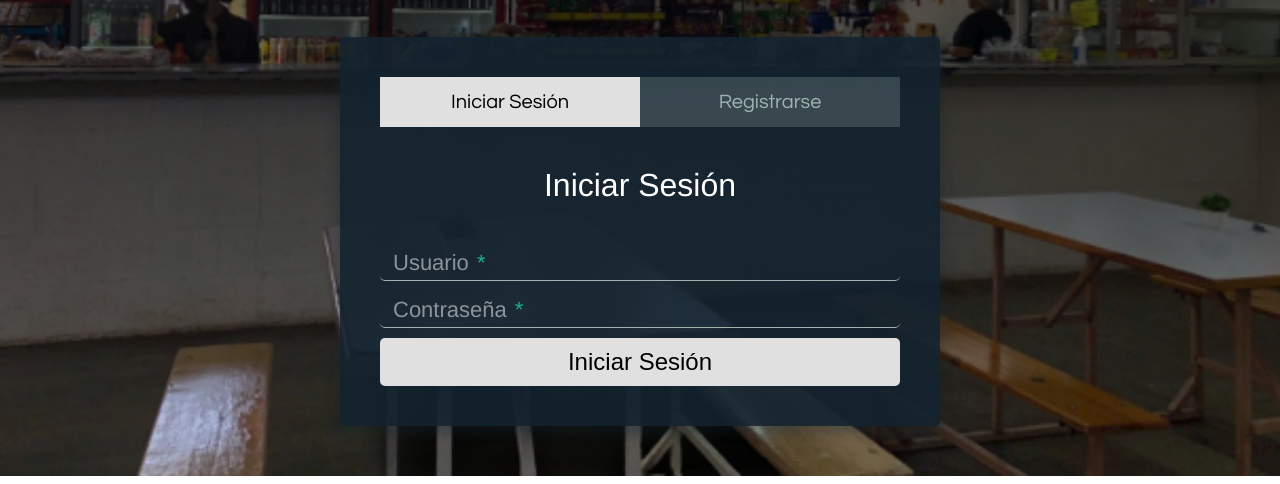
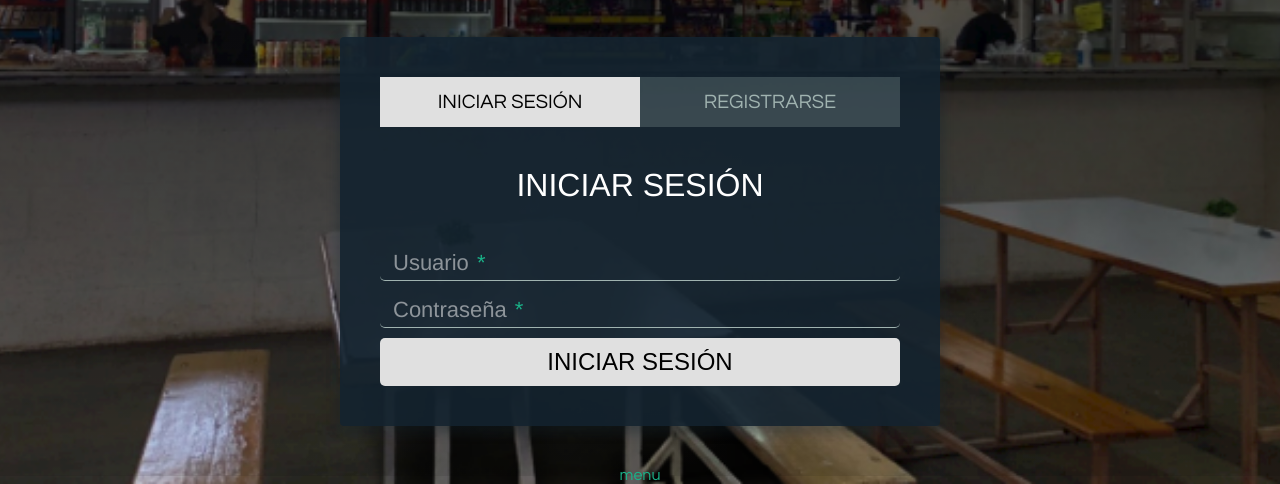
Before and after one commit to KatherineDianeyLopezRuiz/caf, a plain HTML site: page index.html in a window 1280 px wide. Shown: the part 324-808 px from the top of the page. Drawn offline with nearby package versions, Linux system fonts and the light colour scheme.

Commit message:
Add files via upload

```diff
--- a/index.html
+++ b/index.html
@@ -24,15 +24,15 @@
     <div class="contenedor-formularios">
         <!-- Links de los formularios -->
         <ul class="contenedor-tabs">
-            <li class="tab tab-segunda active"><a href="#iniciar-sesion">Iniciar Sesión</a></li>
-            <li class="tab tab-primera"><a href="#registrarse">Registrarse</a></li>
+            <li class="tab tab-segunda active"><a href="#iniciar-sesion">INICIAR SESI&Oacute;N</a></li>
+            <li class="tab tab-primera"><a href="#registrarse">REGISTRARSE</a></li>
         </ul>
 
         <!-- Contenido de los Formularios -->
         <div class="contenido-tab">
             <!-- Iniciar Sesion -->
             <div id="iniciar-sesion">
-                <h1>Iniciar Sesión</h1>
+                <h1>INICIAR SESI&Oacute;N</h1>
                 <form action="#" method="post">
                     <div class="contenedor-input">
                         <label>
@@ -47,13 +47,13 @@
                         </label>
                         <input type="password" required>
                     </div>
-                    <input type="submit" class="button button-block" value="Iniciar Sesión">
+                    <input type="submit" class="button button-block" value="INICIAR SESI&Oacute;N">
                 </form>
             </div>
 
             <!-- Registrarse -->
             <div id="registrarse">
-                <h1>Registrarse</h1>
+                <h1>REGISTRARSE</h1>
                 <form action="#" method="post">
                     <div class="fila-arriba">
                         <div class="contenedor-input">
@@ -96,11 +96,12 @@
                         <input type="password" required>
                     </div>
 
-                    <input type="submit" class="button button-block" value="Registrarse">
+                    <input type="submit" class="button button-block" value="REGISTRARSE">
                 </form>
             </div>
         </div>
     </div>
+    <a href="menu.html" class="registro">menu</a>
 </center>
 </body>
 </html>
```
